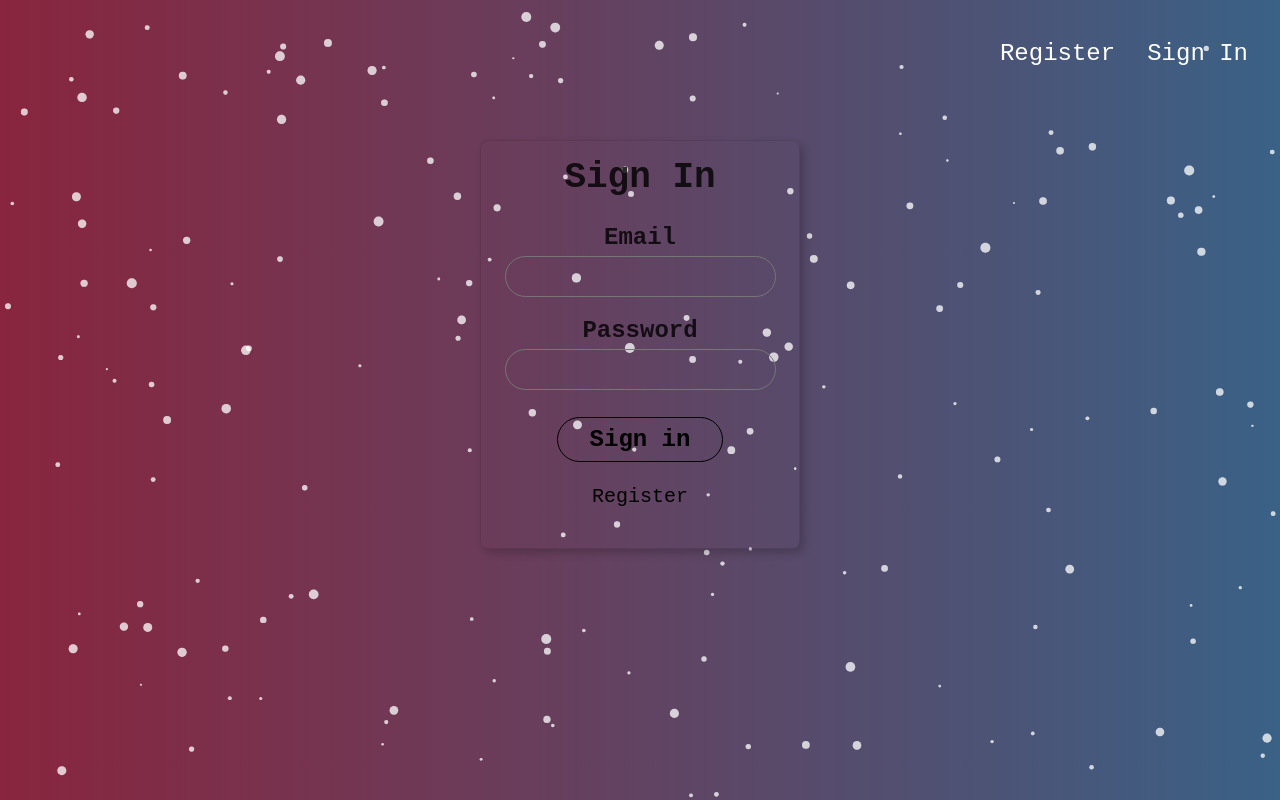
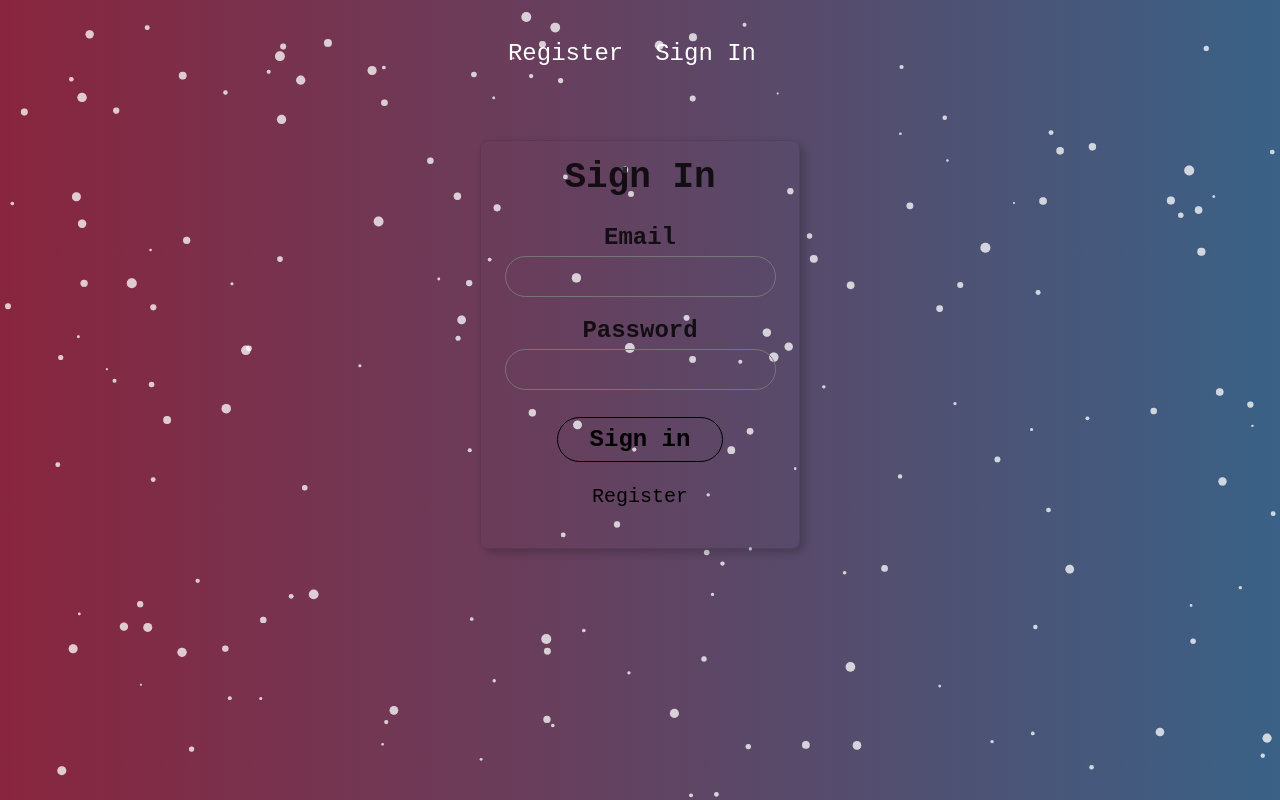
Before and after one commit to Heilonng23/MatrixMind, a React (Create React App) app: page / in a window 1280 px wide. Built offline with nearby package versions, Linux system fonts and the light colour scheme.

Commit message:
navigation

```diff
--- a/src/components/Navigation/Navigation.js
+++ b/src/components/Navigation/Navigation.js
@@ -4,7 +4,7 @@ const Navigation = ({onRouteChange , isSignedIn}) => {
 
     if(isSignedIn){
         return (
-            <nav style={{ display: 'flex', justifyContent: 'flex-end' }}>
+            <nav style={{ display: 'flex', justifyContent: 'center' }}>
                 <p onClick={() => onRouteChange('signout')} className="f3 link dim white pa4 pointer">
                     Sign Out
                 </p>
@@ -12,7 +12,7 @@ const Navigation = ({onRouteChange , isSignedIn}) => {
         );
     }else{
         return (
-            <nav style={{ display: 'flex', justifyContent: 'flex-end' }}>
+            <nav style={{ display: 'flex', justifyContent: 'center' }}>
                 <p onClick={() => onRouteChange('register')} className="f3 link dim white pa3 pointer">
                     Register
                 </p>
```
